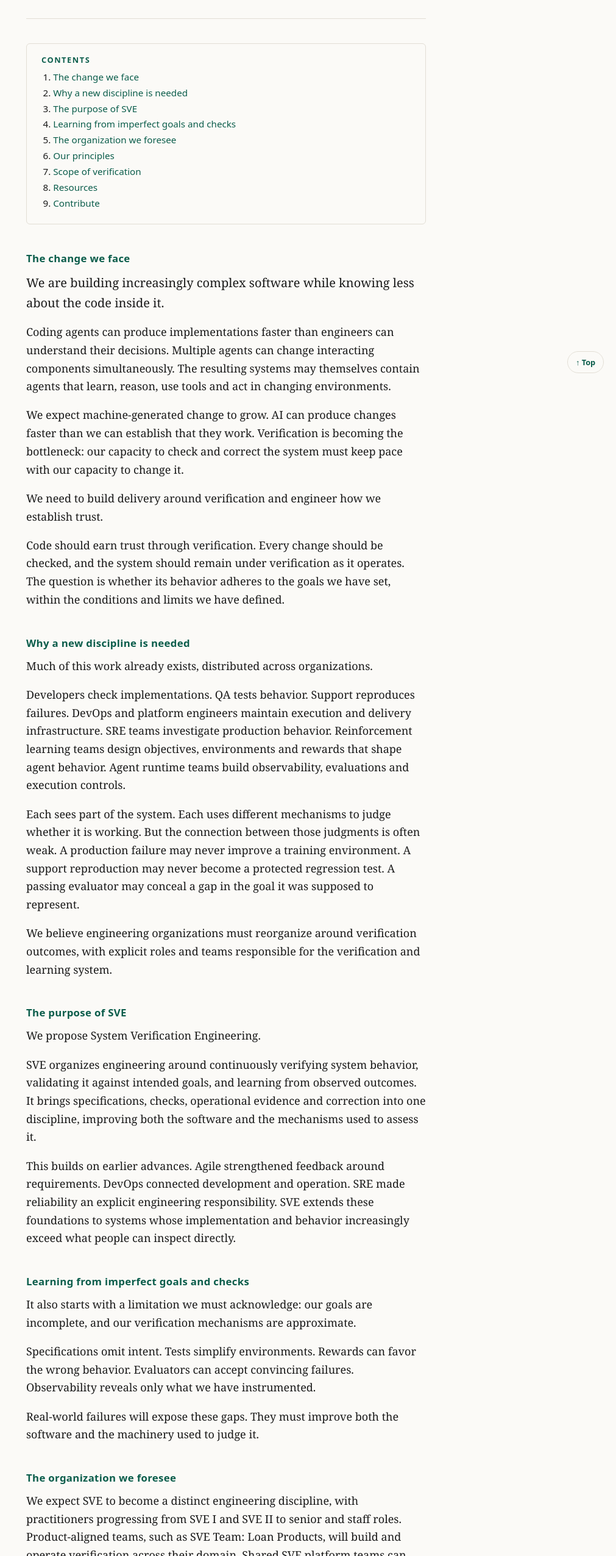
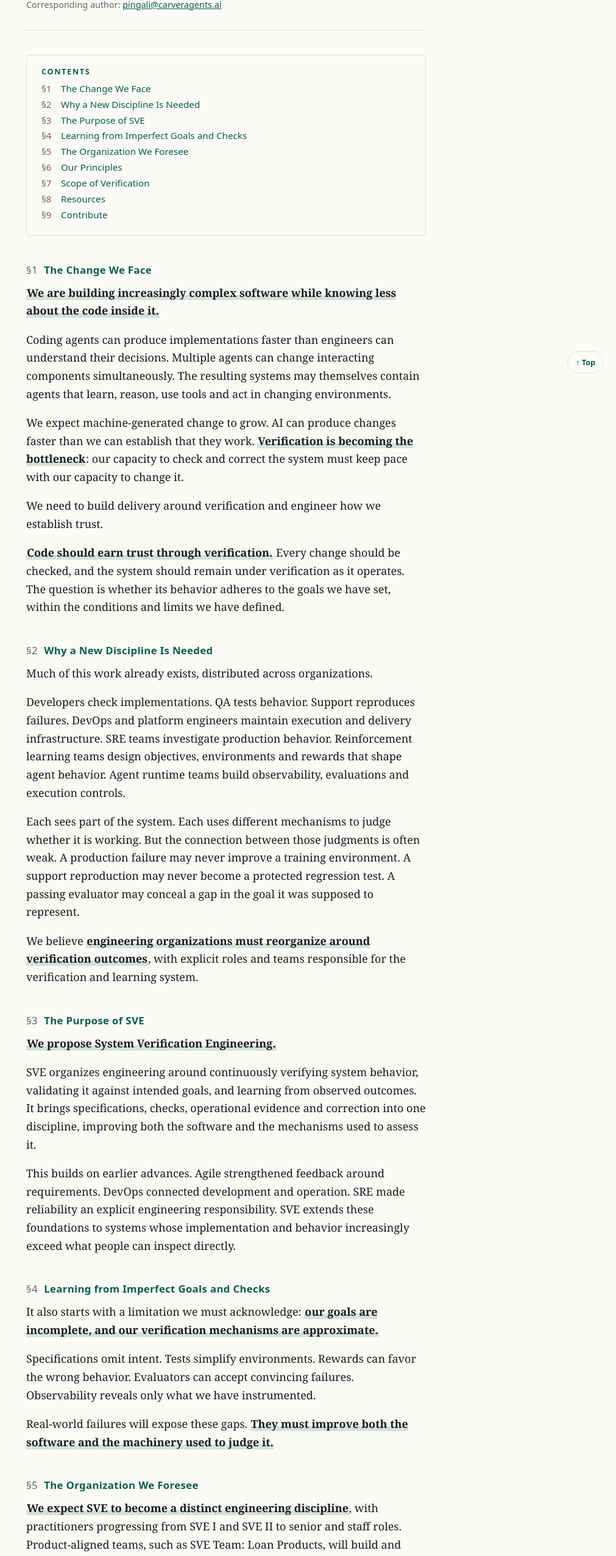
Before and after one commit to carveragents/systemverification.org, a plain HTML site: page index.html in a window 1280 px wide. Shown: the part 168-2720 px from the top of the page at 61% size, without its empty margins (269-1280 px from the left). Drawn offline with Linux system fonts and the light colour scheme.

Commit message:
Add corresponding author

```diff
--- a/index.html
+++ b/index.html
@@ -45,6 +45,13 @@
   html { scroll-behavior:smooth; }
   code { font-size:.85em; background:var(--rule); padding:.1em .35em; border-radius:3px; }
   .top { position:fixed; right:1.25rem; bottom:1.25rem; font:600 .8rem system-ui, sans-serif; padding:.5rem .8rem; border:1px solid var(--rule); border-radius:999px; background:var(--bg); text-decoration:none; }
+  mark { background:none; color:inherit; font-weight:bold; box-shadow:inset 0 -.45em 0 rgba(11,93,75,.16); padding:0 .05em; }
+  @media (prefers-color-scheme: dark) { mark { box-shadow:inset 0 -.45em 0 rgba(95,194,165,.25); } }
+  a.sec { color:var(--muted); text-decoration:none; font-weight:normal; margin-right:.35rem; }
+  a.sec:hover { color:var(--accent); }
+  .toc-list { list-style:none; padding-left:0 !important; counter-reset:t; }
+  .toc-list li { counter-increment:t; }
+  .toc-list li::before { content:"§" counter(t); color:var(--muted); display:inline-block; width:2rem; }
 </style>
 </head>
 <body>
@@ -53,37 +60,38 @@
   <div class="kicker">Manifesto</div>
   <h1>System Verification Engineering</h1>
   <div class="meta">Version 1.0 · 16 November 2026 · <a href="https://testfold.ai">Testfold</a> and <a href="https://carveragents.ai">Carver Agents</a> · <a href="SVE_Manifesto_v1_0.pdf">PDF</a> · <a href="https://github.com/carveragents/systemverification.org">GitHub</a></div>
+  <div class="meta">Corresponding author: <a href="mailto:pingali@carveragents.ai">pingali@carveragents.ai</a></div>
 </header>
-<nav class="toc" aria-label="Contents"><div class="kicker">Contents</div><ol><li><a href="#change">The change we face</a></li><li><a href="#why">Why a new discipline is needed</a></li><li><a href="#purpose">The purpose of SVE</a></li><li><a href="#learning">Learning from imperfect goals and checks</a></li><li><a href="#organization">The organization we foresee</a></li><li><a href="#principles">Our principles</a></li><li><a href="#scope">Scope of verification</a></li><li><a href="#resources">Resources</a></li><li><a href="#contribute">Contribute</a></li></ol></nav>
+<nav class="toc" aria-label="Contents"><div class="kicker">Contents</div><ol class="toc-list"><li><a href="#change">The Change We Face</a></li><li><a href="#why">Why a New Discipline Is Needed</a></li><li><a href="#purpose">The Purpose of SVE</a></li><li><a href="#learning">Learning from Imperfect Goals and Checks</a></li><li><a href="#organization">The Organization We Foresee</a></li><li><a href="#principles">Our Principles</a></li><li><a href="#scope">Scope of Verification</a></li><li><a href="#resources">Resources</a></li><li><a href="#contribute">Contribute</a></li></ol></nav>
 
-<h2 id="change">The change we face</h2>
-<p class="lede">We are building increasingly complex software while knowing less about the code inside it.</p>
+<h2 id="change"><a class="sec" href="#change">§1</a> The Change We Face</h2>
+<p><mark>We are building increasingly complex software while knowing less about the code inside it.</mark></p>
 <p>Coding agents can produce implementations faster than engineers can understand their decisions. Multiple agents can change interacting components simultaneously. The resulting systems may themselves contain agents that learn, reason, use tools and act in changing environments.</p>
-<p>We expect machine-generated change to grow. AI can produce changes faster than we can establish that they work. Verification is becoming the bottleneck: our capacity to check and correct the system must keep pace with our capacity to change it.</p>
+<p>We expect machine-generated change to grow. AI can produce changes faster than we can establish that they work. <mark>Verification is becoming the bottleneck</mark>: our capacity to check and correct the system must keep pace with our capacity to change it.</p>
 <p>We need to build delivery around verification and engineer how we establish trust.</p>
-<p>Code should earn trust through verification. Every change should be checked, and the system should remain under verification as it operates. The question is whether its behavior adheres to the goals we have set, within the conditions and limits we have defined.</p>
+<p><mark>Code should earn trust through verification.</mark> Every change should be checked, and the system should remain under verification as it operates. The question is whether its behavior adheres to the goals we have set, within the conditions and limits we have defined.</p>
 
-<h2 id="why">Why a new discipline is needed</h2>
+<h2 id="why"><a class="sec" href="#why">§2</a> Why a New Discipline Is Needed</h2>
 <p>Much of this work already exists, distributed across organizations.</p>
 <p>Developers check implementations. QA tests behavior. Support reproduces failures. DevOps and platform engineers maintain execution and delivery infrastructure. SRE teams investigate production behavior. Reinforcement learning teams design objectives, environments and rewards that shape agent behavior. Agent runtime teams build observability, evaluations and execution controls.</p>
 <p>Each sees part of the system. Each uses different mechanisms to judge whether it is working. But the connection between those judgments is often weak. A production failure may never improve a training environment. A support reproduction may never become a protected regression test. A passing evaluator may conceal a gap in the goal it was supposed to represent.</p>
-<p>We believe engineering organizations must reorganize around verification outcomes, with explicit roles and teams responsible for the verification and learning system.</p>
+<p>We believe <mark>engineering organizations must reorganize around verification outcomes</mark>, with explicit roles and teams responsible for the verification and learning system.</p>
 
-<h2 id="purpose">The purpose of SVE</h2>
-<p>We propose System Verification Engineering.</p>
+<h2 id="purpose"><a class="sec" href="#purpose">§3</a> The Purpose of SVE</h2>
+<p><mark>We propose System Verification Engineering.</mark></p>
 <p>SVE organizes engineering around continuously verifying system behavior, validating it against intended goals, and learning from observed outcomes. It brings specifications, checks, operational evidence and correction into one discipline, improving both the software and the mechanisms used to assess it.</p>
 <p>This builds on earlier advances. Agile strengthened feedback around requirements. DevOps connected development and operation. SRE made reliability an explicit engineering responsibility. SVE extends these foundations to systems whose implementation and behavior increasingly exceed what people can inspect directly.</p>
 
-<h2 id="learning">Learning from imperfect goals and checks</h2>
-<p>It also starts with a limitation we must acknowledge: our goals are incomplete, and our verification mechanisms are approximate.</p>
+<h2 id="learning"><a class="sec" href="#learning">§4</a> Learning from Imperfect Goals and Checks</h2>
+<p>It also starts with a limitation we must acknowledge: <mark>our goals are incomplete, and our verification mechanisms are approximate.</mark></p>
 <p>Specifications omit intent. Tests simplify environments. Rewards can favor the wrong behavior. Evaluators can accept convincing failures. Observability reveals only what we have instrumented.</p>
-<p>Real-world failures will expose these gaps. They must improve both the software and the machinery used to judge it.</p>
+<p>Real-world failures will expose these gaps. <mark>They must improve both the software and the machinery used to judge it.</mark></p>
 
-<h2 id="organization">The organization we foresee</h2>
-<p>We expect SVE to become a distinct engineering discipline, with practitioners progressing from SVE I and SVE II to senior and staff roles. Product-aligned teams, such as SVE Team: Loan Products, will build and operate verification across their domain. Shared SVE platform teams can supply reusable infrastructure.</p>
+<h2 id="organization"><a class="sec" href="#organization">§5</a> The Organization We Foresee</h2>
+<p><mark>We expect SVE to become a distinct engineering discipline</mark>, with practitioners progressing from SVE I and SVE II to senior and staff roles. Product-aligned teams, such as SVE Team: Loan Products, will build and operate verification across their domain. Shared SVE platform teams can supply reusable infrastructure.</p>
 <p>Developers, QA engineers, SREs, support engineers and RL and runtime specialists provide foundations for these roles. Some responsibilities will reorganize into SVE teams. Each domain will need its own expertise and stack, with shared evidence and learning connecting the organization.</p>
 
-<h2 id="principles">Our principles</h2>
+<h2 id="principles"><a class="sec" href="#principles">§6</a> Our Principles</h2>
 <ol class="principles">
   <li><strong>Trust must be earned through verification.</strong> Authorship, plausible explanations and passing local tests are insufficient grounds for confidence. Require evidence appropriate to the behavior and consequences involved.</li>
   <li><strong>Verify every change and keep verifying the system.</strong> Apply checks throughout development and operation. Reassess when code, data, dependencies, models, permissions or goals change.</li>
@@ -97,15 +105,15 @@
 
 <p>We invite practitioners to develop the methods, tools, career paths and teams that make this discipline work, and to judge it by the outcomes it improves.</p>
 
-<h2 id="scope">Scope of verification</h2>
-<p>Continuous verification means risk-appropriate checks across development and operation. It does not imply exhaustive proof of every possible behavior. Goals and checks remain approximate, and observed outcomes must improve both.</p>
+<h2 id="scope"><a class="sec" href="#scope">§7</a> Scope of Verification</h2>
+<p>Continuous verification means risk-appropriate checks across development and operation. <mark>It does not imply exhaustive proof of every possible behavior.</mark> Goals and checks remain approximate, and observed outcomes must improve both.</p>
 
-<h2 id="resources">Resources</h2>
+<h2 id="resources"><a class="sec" href="#resources">§8</a> Resources</h2>
 <ul>
   <li><a href="https://github.com/carveragents/awesome-system-verification"><strong>Awesome System Verification</strong></a>: a curated list of tools, papers and practices for system verification.</li>
 </ul>
 
-<h2 id="contribute">Contribute</h2>
+<h2 id="contribute"><a class="sec" href="#contribute">§9</a> Contribute</h2>
 <p>The manifesto is developed in the open at <a href="https://github.com/carveragents/systemverification.org">github.com/carveragents/systemverification.org</a>.</p>
 <ul>
   <li><strong>Sign the manifesto.</strong> Open a pull request adding one line to <a href="https://github.com/carveragents/systemverification.org/blob/main/SIGNATORIES.md">SIGNATORIES.md</a>: <code>- Your Name, Role, Organization</code></li>
@@ -115,6 +123,7 @@
 
 <footer>
   SVE Manifesto v1.0 · 16 November 2026 · <a href="https://testfold.ai">Testfold</a> and <a href="https://carveragents.ai">Carver Agents</a><br>
+    Corresponding author: <a href="mailto:pingali@carveragents.ai">pingali@carveragents.ai</a><br>
   Licensed under <a href="https://creativecommons.org/licenses/by/4.0/">CC BY 4.0</a>.
 </footer>
 </main>
```
